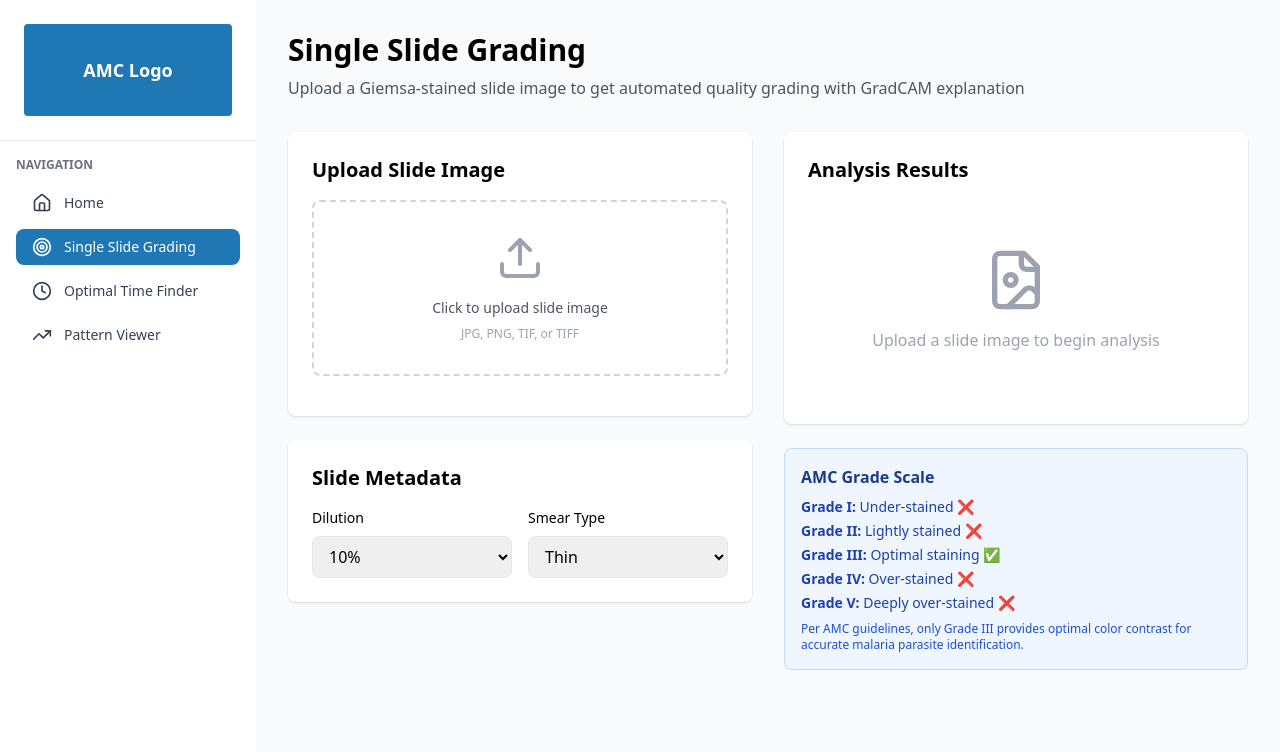
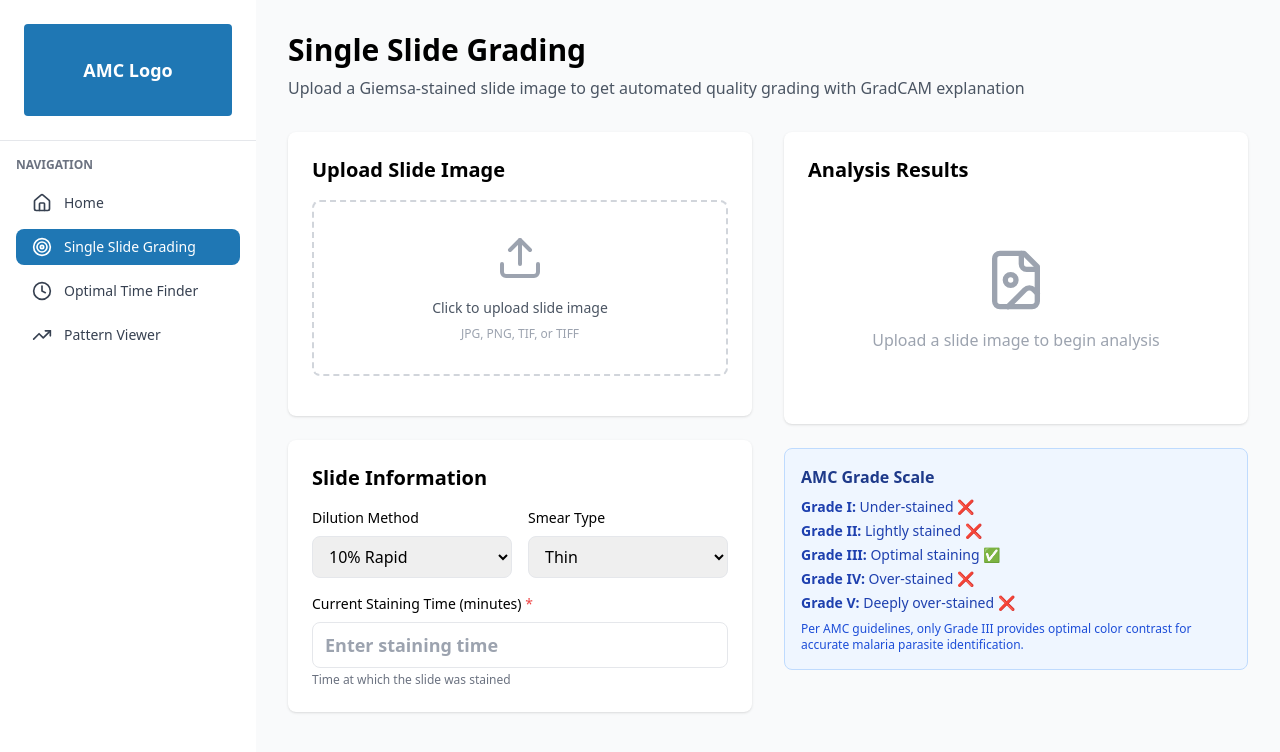
Before and after one commit to SayumiDevasurendra/anti_malaria_campaign, a Next.js app in the folder frontend/: page /single-slide in a window 1280 px wide. Shown: the top 752 px of the page. Built offline with nearby package versions, Linux system fonts and the light colour scheme.

Commit message:
fix(single_slide): resolve frontend and backend issues in single slide tab

```diff
--- a/frontend/src/app/single-slide/page.tsx
+++ b/frontend/src/app/single-slide/page.tsx
@@ -24,6 +24,7 @@ export default function SingleSlidePage() {
   // Form metadata
   const [dilution, setDilution] = useState('10%')
   const [smearType, setSmearType] = useState('Thin')
+  const [stainTime, setStainTime] = useState<string>('')
 
   const handleFileChange = (e: React.ChangeEvent<HTMLInputElement>) => {
     const file = e.target.files?.[0]
@@ -46,6 +47,7 @@ export default function SingleSlidePage() {
       formData.append('file', selectedFile)
       formData.append('dilution', dilution)
       formData.append('smear_type', smearType)
+      formData.append('stain_time', stainTime)
       formData.append('return_overlay_base64', 'true')
 
       const response = await axios.post('http://localhost:8000/api/explain-grade', formData, {
@@ -137,18 +139,18 @@ export default function SingleSlidePage() {
 
           {/* Metadata */}
           <div className="bg-white p-6 rounded-lg shadow">
-            <h2 className="text-xl font-bold mb-4">Slide Metadata</h2>
+            <h2 className="text-xl font-bold mb-4">Slide Information</h2>
 
-            <div className="grid grid-cols-2 gap-4">
+            <div className="grid grid-cols-2 gap-4 mb-4">
               <div>
-                <label className="block text-sm font-medium mb-2">Dilution</label>
+                <label className="block text-sm font-medium mb-2">Dilution Method</label>
                 <select
                   value={dilution}
                   onChange={(e) => setDilution(e.target.value)}
                   className="w-full px-3 py-2 border rounded-lg"
                 >
-                  <option value="10%">10%</option>
-                  <option value="3%">3%</option>
+                  <option value="10%">10% Rapid</option>
+                  <option value="3%">3% Slow</option>
                 </select>
               </div>
 
@@ -163,6 +165,24 @@ export default function SingleSlidePage() {
                   <option value="Thick">Thick</option>
                 </select>
               </div>
+            </div>
+
+            <div>
+              <label className="block text-sm font-medium mb-2">
+                Current Staining Time (minutes) <span className="text-red-500">*</span>
+              </label>
+              <input
+                type="number"
+                value={stainTime}
+                onChange={(e) => setStainTime(e.target.value)}
+                className="w-full px-3 py-2 border rounded-lg text-lg font-semibold"
+                min="1"
+                step="0.5"
+                placeholder="Enter staining time"
+              />
+              <p className="text-xs text-gray-500 mt-1">
+                Time at which the slide was stained
+              </p>
             </div>
           </div>
         </div>
@@ -182,7 +202,12 @@ export default function SingleSlidePage() {
             {selectedFile && !result && !loading && (
               <button
                 onClick={handleAnalyze}
-                className="w-full bg-blue-600 text-white py-3 rounded-lg font-semibold hover:bg-blue-700 transition-colors"
+                disabled={!stainTime || stainTime === ''}
+                className={`w-full py-3 rounded-lg font-semibold transition-colors ${
+                  !stainTime || stainTime === ''
+                    ? 'bg-gray-300 text-gray-500 cursor-not-allowed'
+                    : 'bg-blue-600 text-white hover:bg-blue-700'
+                }`}
               >
                 Analyze Slide with GradCAM
               </button>
@@ -293,6 +318,7 @@ export default function SingleSlidePage() {
                 )}
 
                 {/* Probability Distribution */}
+                {result.probabilities && result.probabilities.length > 0 && (
                   <div>
                     <h3 className="font-semibold mb-3">Grade Probability Distribution</h3>
                     <div className="space-y-2">
@@ -312,6 +338,7 @@ export default function SingleSlidePage() {
                       ))}
                     </div>
                   </div>
+                )}
               </div>
             )}
           </div>
```
Also changed, not shown: 2 other files (tests, documents, lock files or other folders). Lines whose indentation alone changed are shown as unchanged.
